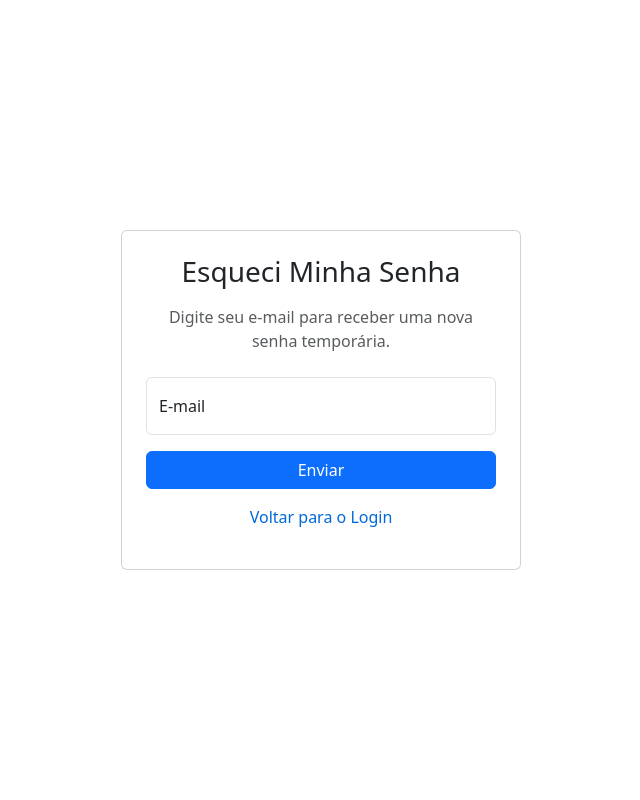
After one commit to DaviMelooficial/rotAI, a Flask app: page /esqueci-senha in a window 1280 px wide. The commit adds this page. Shown: the whole page, without its empty margins (319-959 px from the left). Run offline with Flask 3, Linux system fonts and the light colour scheme.

Commit message:
Adicionado esqueci senha

```diff
--- a/app.py
+++ b/app.py
@@ -5,7 +5,10 @@ from flask_wtf import CSRFProtect
 from flask_migrate import Migrate
 from dotenv import load_dotenv
 from config import Config
+from flask_mail import Mail, Message
 import requests
+import random
+import string
 import json
 import os
 
@@ -16,6 +19,15 @@ app.config.from_object(Config)
 db = SQLAlchemy(app)
 migrate = Migrate(app, db)
 csrf = CSRFProtect(app)
+
+# Configuração de envio de e-mail
+app.config['MAIL_SERVER'] = os.getenv('MAIL_SERVER', 'smtp.gmail.com')
+app.config['MAIL_PORT'] = 587
+app.config['MAIL_USE_TLS'] = True
+app.config['MAIL_USERNAME'] = os.getenv('MAIL_USERNAME')
+app.config['MAIL_PASSWORD'] = os.getenv('MAIL_PASSWORD')
+app.config['MAIL_DEFAULT_SENDER'] = os.getenv('MAIL_DEFAULT_SENDER', 'noreply@rota.com')
+mail = Mail(app)
 
 # Modelo de Usuário
 class User(db.Model):
@@ -51,6 +63,11 @@ class PontoTuristico(db.Model):
     longitude = db.Column(db.Float, nullable=False)
     rota_id = db.Column(db.Integer, db.ForeignKey('rota.id'), nullable=False)
     rota = db.relationship('Rota', backref=db.backref('pontos_turisticos', lazy=True))
+
+# Gera uma senha temporária
+def gerar_senha_temp(tamanho=8):
+    caracteres = string.ascii_letters + string.digits
+    return ''.join(random.choice(caracteres) for _ in range(tamanho))
 
 # Página inicial
 @app.route('/')
@@ -97,6 +114,45 @@ def cadastro():
         return redirect(url_for('login'))
 
     return render_template('cadastro.html')
+
+
+# Esqueci minha senha
+@app.route('/esqueci-senha', methods=['GET', 'POST'])
+def esqueci_senha():
+    if request.method == 'POST':
+        email = request.form.get('email').strip()
+        user = User.query.filter_by(email=email).first()
+
+        if user:
+            nova_senha = gerar_senha_temp()
+            user.set_password(nova_senha)
+            db.session.commit()
+
+            # Enviar a nova senha por e-mail
+            try:
+                msg = Message(
+                    'Redefinição de Senha - RotA.I',
+                    recipients=[email]
+                )
+                msg.body = f"""
+                Olá {user.nome},
+
+                Sua nova senha temporária é: {nova_senha}
+
+                Por favor, use-a para acessar sua conta e altere-a assim que possível.
+
+                Equipe RotA.I
+                """
+                mail.send(msg)
+                flash('Uma nova senha foi enviada para seu e-mail.', 'success')
+            except Exception as e:
+                flash(f'Erro ao enviar o e-mail: {e}', 'danger')
+                return redirect(url_for('esqueci_senha'))
+
+        else:
+            flash('E-mail não encontrado.', 'danger')
+
+    return render_template('esqueci_senha.html')
 
 # Página principal
 @app.route('/main')
--- /dev/null
+++ b/templates/esqueci_senha.html
@@ -0,0 +1,30 @@
+<!DOCTYPE html>
+<html lang="pt-BR">
+<head>
+    <meta charset="UTF-8">
+    <meta name="viewport" content="width=device-width, initial-scale=1.0">
+    <title>Esqueci Minha Senha - RotA.I</title>
+    <link href="https://cdn.jsdelivr.net/npm/bootstrap@5.3.0-alpha3/dist/css/bootstrap.min.css" rel="stylesheet">
+    <link rel="stylesheet" href="{{ url_for('static', filename='css/style.css') }}">
+</head>
+<body>
+    <div class="container vh-100 d-flex justify-content-center align-items-center">
+        <div class="card p-4" style="max-width: 400px; width: 100%;">
+            <h3 class="text-center mb-3">Esqueci Minha Senha</h3>
+            <p class="text-muted text-center mb-4">Digite seu e-mail para receber uma nova senha temporária.</p>
+            <form method="POST" action="/esqueci-senha">
+                <!-- Proteção CSRF -->
+                <input type="hidden" name="csrf_token" value="{{ csrf_token() }}">
+                <div class="form-floating mb-3">
+                    <input type="email" class="form-control" id="email" name="email" placeholder="E-mail" required>
+                    <label for="email">E-mail</label>
+                </div>
+                <button type="submit" class="btn btn-primary w-100">Enviar</button>
+            </form>
+            <p class="mt-3 text-center">
+                <a href="/login">Voltar para o Login</a>
+            </p>
+        </div>
+    </div>
+</body>
+</html>
--- a/templates/login.html
+++ b/templates/login.html
@@ -35,7 +35,7 @@
                             <span class="input-icon"><i class="bi bi-lock"></i></span>
                         </div>
                         <div class="d-flex justify-content-between align-items-center mb-3">
-                            <a href="#" class="small">Esqueceu a senha?</a>
+                            <a href="/esqueci-senha" class="small">Esqueceu a senha?</a>
                         </div>
                         <button type="submit" class="btn btn-primary w-100">Entrar</button>
                     </form>
```
Also changed, not shown: migrations/versions/b80d46c8502a_recriando_banco_de_dados.py (renamed from migrations/versions/b0dd51fc1f03_adicionado_banco_completo.py, +4 -4 lines).
